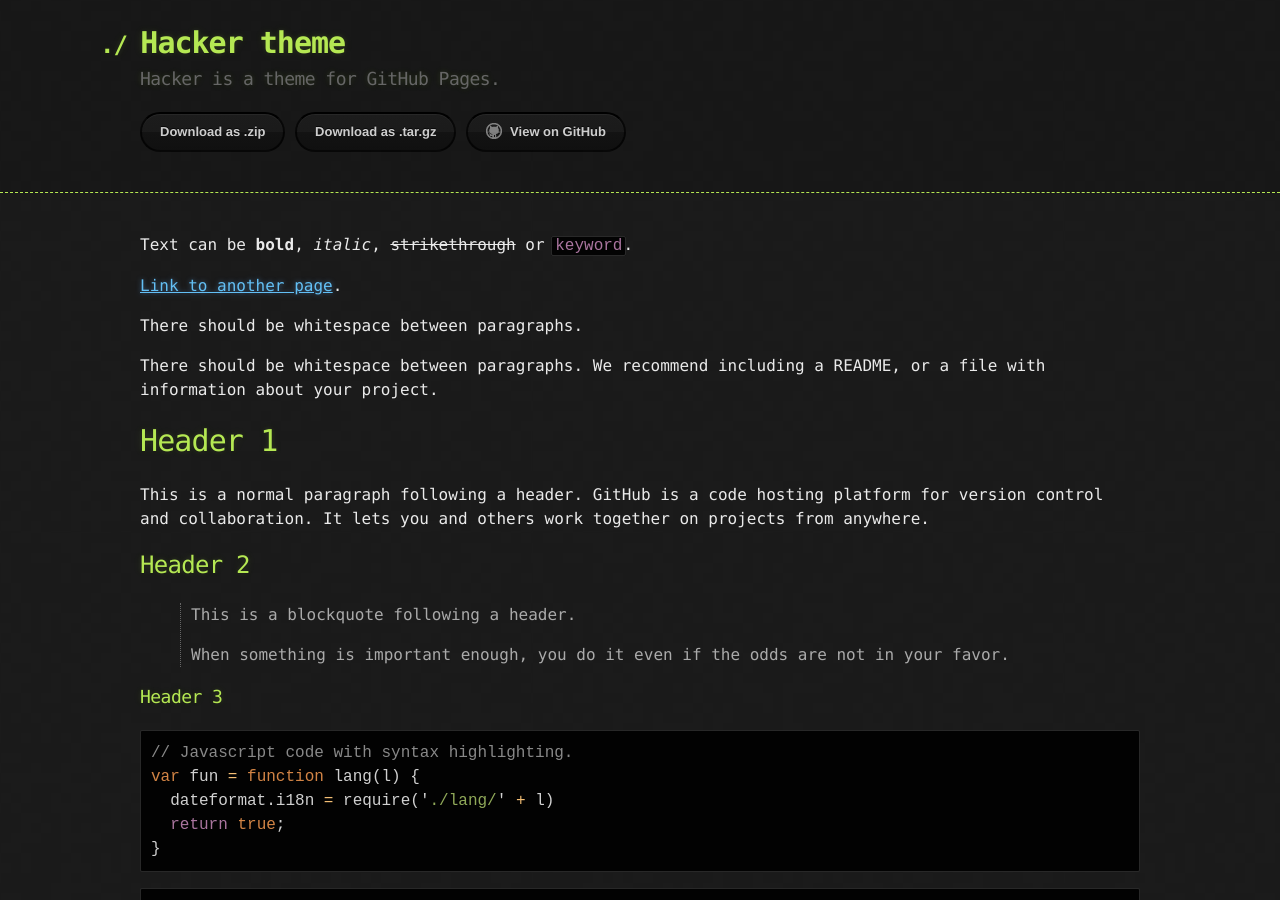
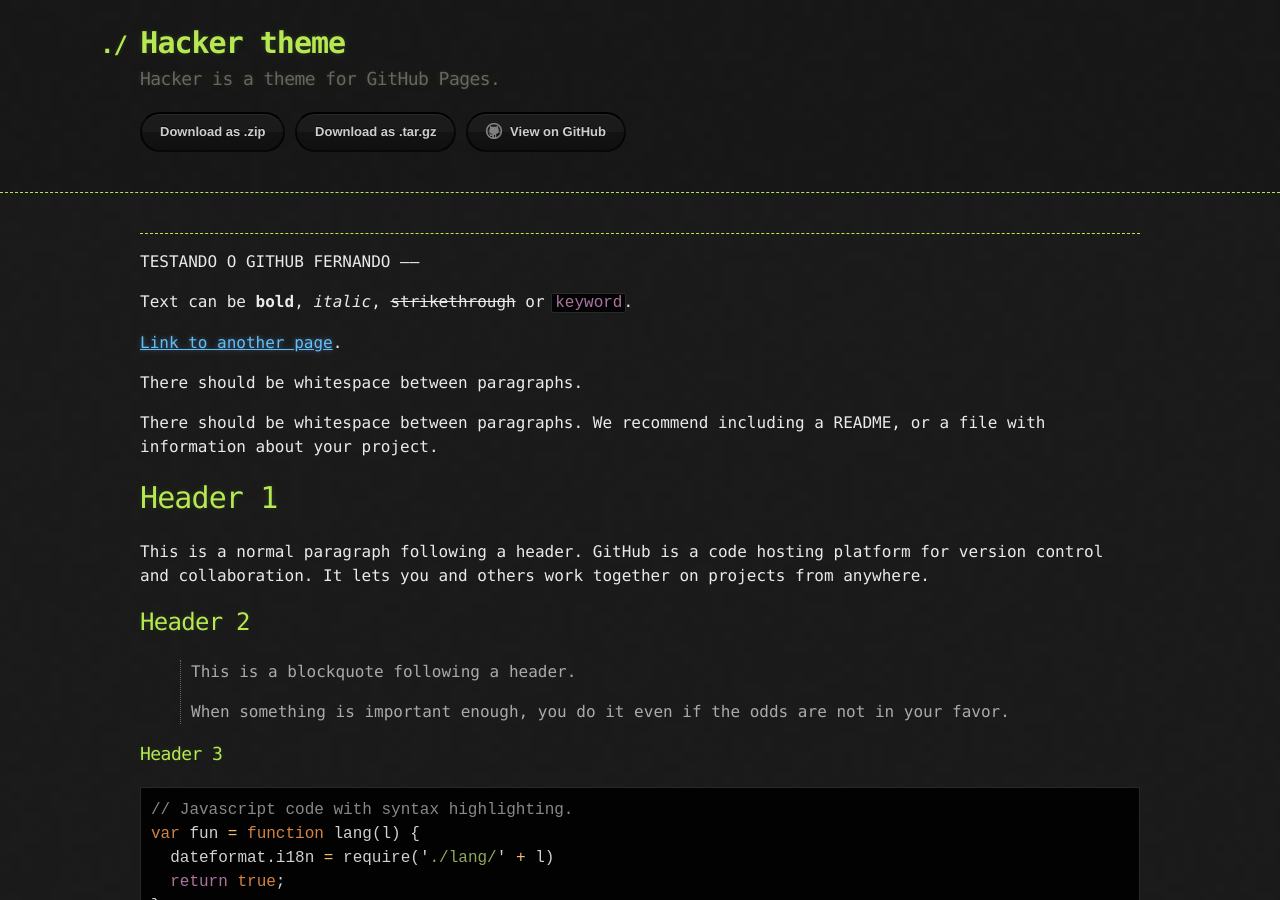
Before and after one commit to fernandobaron1/fernandobaron1.github.io, a Jekyll site: the page built from index.md, in a window 1280 px wide and 900 px high. Built offline with Jekyll 4.4.1, drawn with Linux system fonts in a browser that asks for light colours.

Commit message:
Testando GitGub

```diff
--- a/index.md
+++ b/index.md
@@ -1,6 +1,9 @@
 ---
 layout: default
 ---
+----
+TESTANDO O GITHUB FERNANDO
+------
 
 Text can be **bold**, _italic_, ~~strikethrough~~ or `keyword`.
 
```
